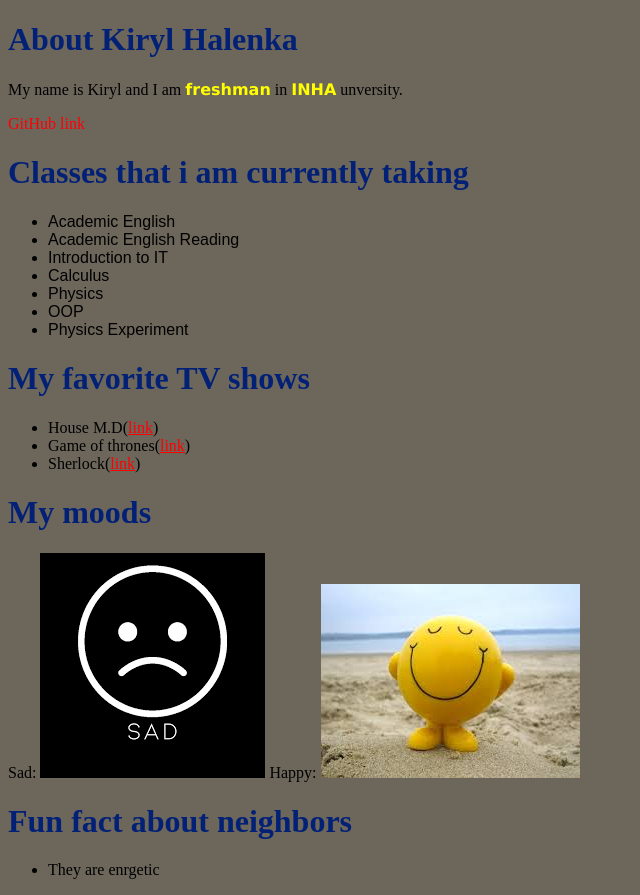
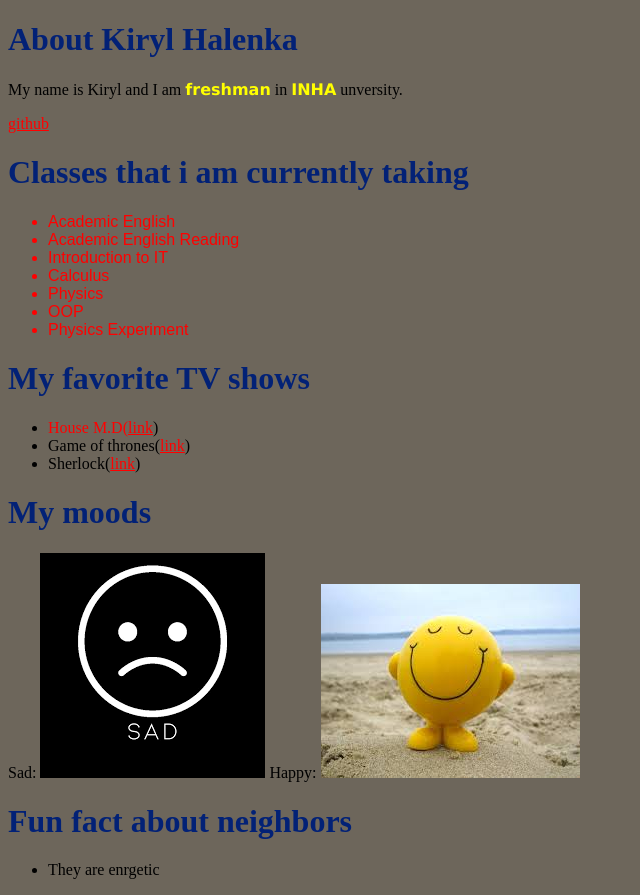
Before and after one commit to A0m1n3/A0m1n3.github.io, a plain HTML site: page index.html in a window 1280 px wide. Shown: the whole page, without its empty margins (0-640 px from the left). Drawn offline with Linux system fonts and the light colour scheme.

Commit message:
Add files via upload

```diff
--- a/index.html
+++ b/index.html
@@ -9,7 +9,7 @@
 <H1>About Kiryl Halenka</H1>
 <body>
 <p>My name is Kiryl and I am <b class="b">freshman</b> in <b class="b">INHA</b> unversity.</p>
-<p><a hreaf = "https://a0m1n3.github.io">GitHub link</a></p>
+<p><a href="https://a0m1n3.github.io">github<a></p>
 <H1>Classes that i am currently taking</H1>
 <ul class="ul">
     <li>Academic English</li>
```
